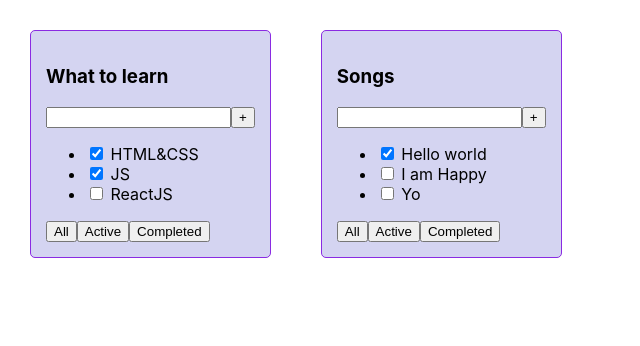
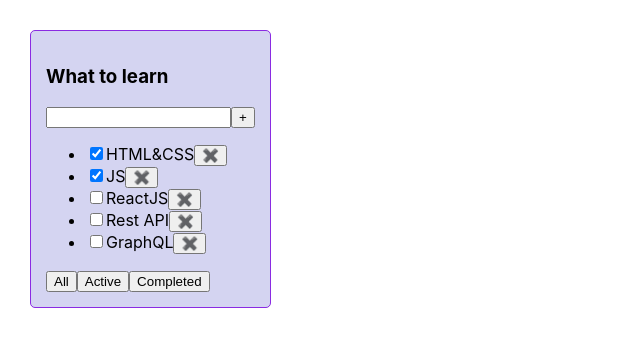
Before and after one commit to DinaLysenko/toDoList, a React (Create React App) app: page / in a window 1280 px wide. Shown: the top 346 px of the page, without its empty margins (0-640 px from the left). Built offline with nearby package versions, Linux system fonts and the light colour scheme.

Commit message:
add useState

```diff
--- a/src/App.tsx
+++ b/src/App.tsx
@@ -1,24 +1,38 @@
-import React from 'react';
+import React, {useState} from 'react';
 import './App.css';
 import {TasksPropsType, TodoList} from "./components/TodoList";
 
+export type FilterType = 'all' | 'completed' | 'active'
 
 function App() {
-    const tasks1:TasksPropsType[] = [
+    let [tasks, setTasks] = useState<TasksPropsType[]>([
         {id: 1, title: "HTML&CSS", isDone: true},
         {id: 2, title: "JS", isDone: true},
-        {id: 3, title: "ReactJS", isDone: false}
-    ]
-    const tasks2: TasksPropsType[] = [
-        {id: 1, title: "Hello world", isDone: true},
-        {id: 2, title: "I am Happy", isDone: false},
-        {id: 3, title: "Yo", isDone: false}
-    ]
+        {id: 3, title: "ReactJS", isDone: false},
+        {id: 4, title: "Rest API", isDone: false},
+        {id: 5, title: "GraphQL", isDone: false}
+    ])
+    const [filter, setFilter] = useState<FilterType>('all')
+
+    let filteredTasks = tasks
+
+    if (filter === 'active') {
+        filteredTasks = tasks.filter(t=>!t.isDone)
+    }
+    if (filter === 'completed') {
+        filteredTasks = tasks.filter(t=>t.isDone)
+    }
+const changeFilter=(nameButton:FilterType)=>{
+        setFilter(nameButton)
+}
+    const removeTasks = (taskId: number) => {
+        tasks = tasks.filter(t => t.id !== taskId)
+        setTasks(tasks)
+    }
 
     return (
         <div className="App">
-            <TodoList  title='What to learn' tasks={tasks1}/>
-            <TodoList title='Songs' tasks={tasks2}/>
+            <TodoList title='What to learn' tasks={filteredTasks} removeTasks={removeTasks} changeFilter={changeFilter}/>
         </div>
     );
 }
--- a/src/components/TodoList.tsx
+++ b/src/components/TodoList.tsx
@@ -1,16 +1,19 @@
 import React from 'react';
 import {S} from './TodoList-Styles'
+import {FilterType} from "../App";
 
 type TodolistPropsType = {
     tasks: TasksPropsType[]
     title: string
+    removeTasks: (taskId:number)=>void
+    changeFilter: (nameButton:FilterType)=>void
 }
 export type TasksPropsType = {
     id: number
     title: string
     isDone: boolean
 }
-export const TodoList: React.FC<TodolistPropsType> = ({tasks, title}) => {
+export const TodoList: React.FC<TodolistPropsType> = ({tasks, title, removeTasks, changeFilter}) => {
     return (
         <S.TodoList>
             <h3>{title}</h3>
@@ -19,14 +22,18 @@ export const TodoList: React.FC<TodolistPropsType> = ({tasks, title}) => {
                 <button>+</button>
             </div>
             <ul>
-                <li  key={tasks[0].id}><input type='checkbox' checked={tasks[0].isDone}/> <span>{tasks[0].title}</span></li>
-                <li key={tasks[1].id}><input type='checkbox' checked={tasks[1].isDone}/> <span>{tasks[1].title}</span></li>
-                <li key={tasks[2].id}><input type='checkbox' checked={tasks[2].isDone}/> <span>{tasks[2].title}</span></li>
+                {tasks.map(t => {
+                        return <li key={t.id}><input type='checkbox' checked={t.isDone}/>
+                            <span>{t.title}</span>
+                            <button onClick={()=>removeTasks(t.id)}>✖️</button>
+                        </li>
+                    }
+                )}
             </ul>
             <div>
-                <button>All</button>
-                <button>Active</button>
-                <button>Completed</button>
+                <button onClick={()=>changeFilter('all')}>All</button>
+                <button onClick={()=>changeFilter('active')}>Active</button>
+                <button onClick={()=>changeFilter('completed')}>Completed</button>
             </div>
         </S.TodoList>
     );
--- a/src/index.tsx
+++ b/src/index.tsx
@@ -8,9 +8,7 @@ const root = ReactDOM.createRoot(
   document.getElementById('root') as HTMLElement
 );
 root.render(
-  <React.StrictMode>
     <App />
-  </React.StrictMode>
 );
 
 // If you want to start measuring performance in your app, pass a function
```
